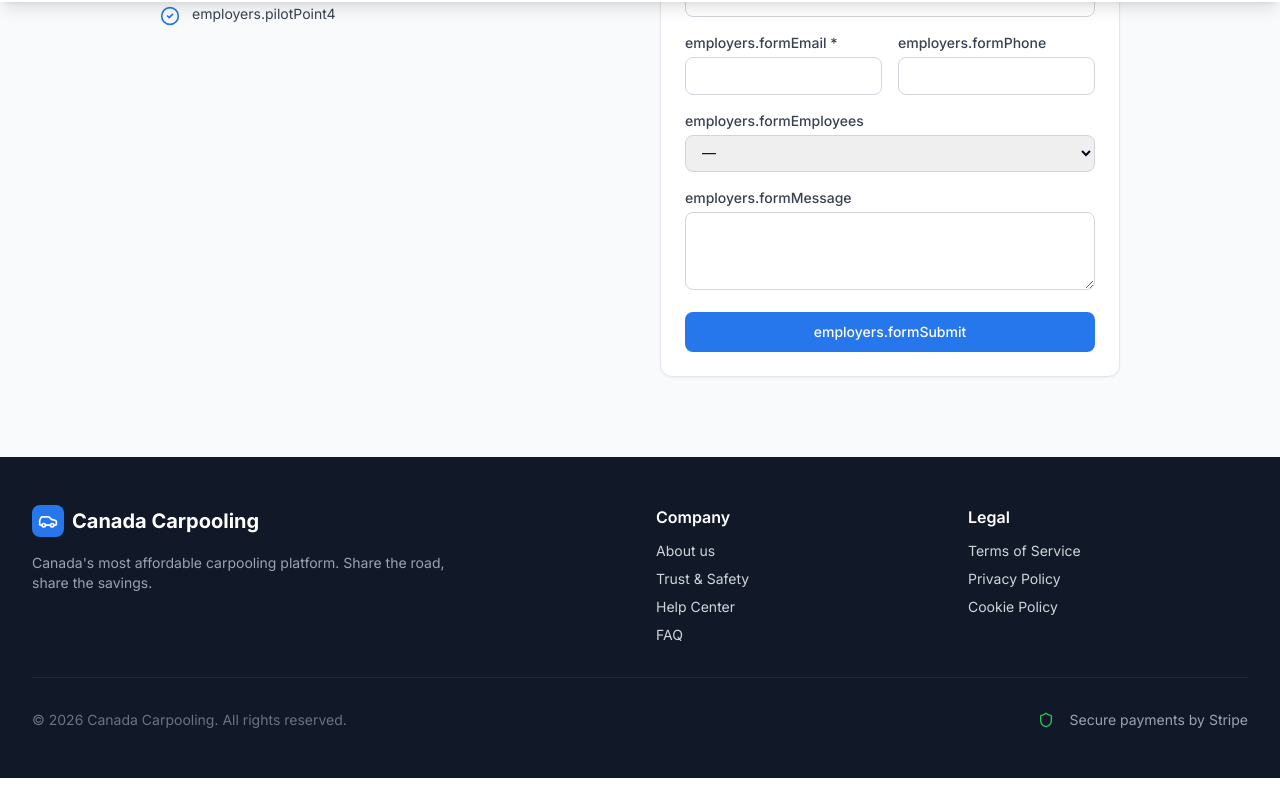
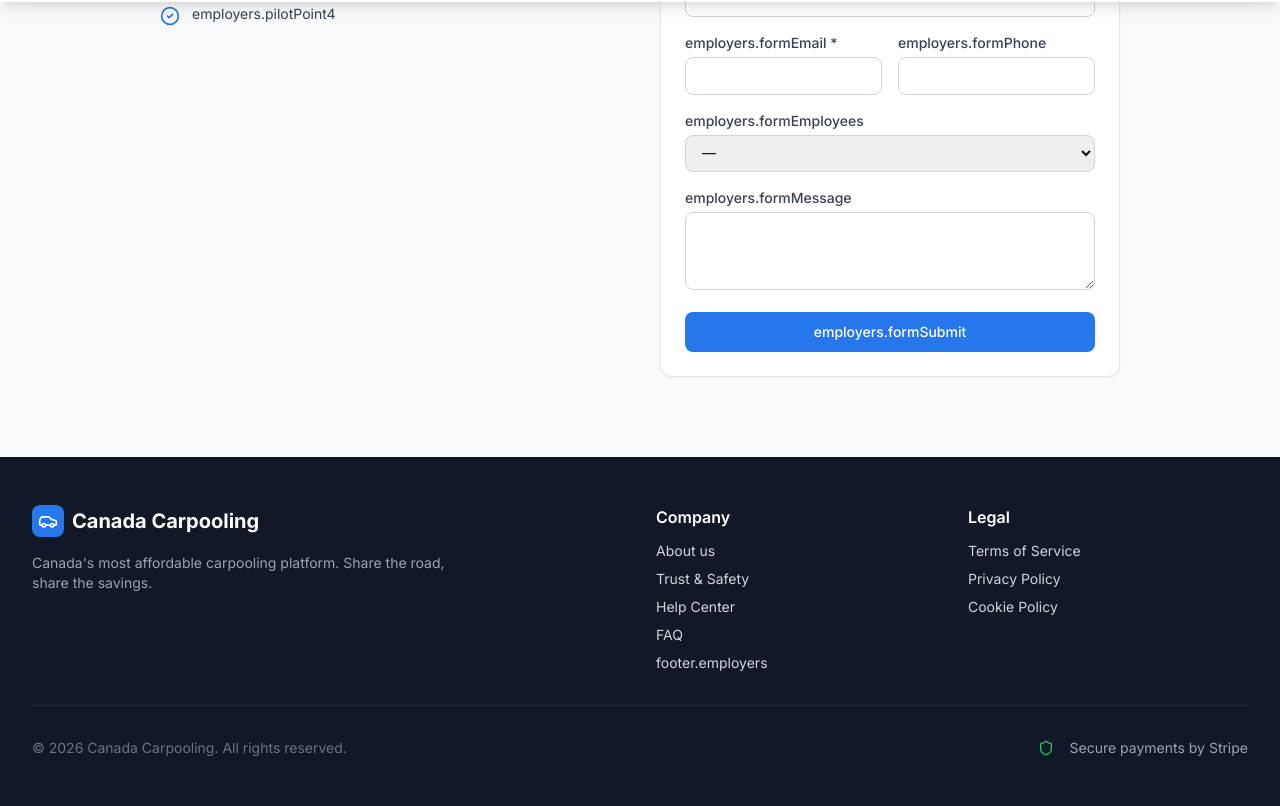
Before and after one commit to natais-inc/canada-carpooling, a Next.js app: page /en/employers in a window 1280 px wide. Shown: the part 798-1604 px from the top of the page. Before the commit the page ends 1576 px from the top, so only its background shows below. Built offline with nearby package versions, Linux system fonts and the light colour scheme.

Commit message:
feat: add Employers link to footer

```diff
--- a/src/components/layout/Footer.tsx
+++ b/src/components/layout/Footer.tsx
@@ -30,6 +30,7 @@ export default function Footer() {
               <li><Link href={`/${locale}/safety`} className="hover:text-white transition-colors">{t('safety')}</Link></li>
               <li><Link href={`/${locale}/help`} className="hover:text-white transition-colors">{t('help')}</Link></li>
               <li><Link href={`/${locale}/faq`} className="hover:text-white transition-colors">{t('faq')}</Link></li>
+              <li><Link href={`/${locale}/employers`} className="hover:text-white transition-colors">{t('employers')}</Link></li>
             </ul>
           </div>
 
```
